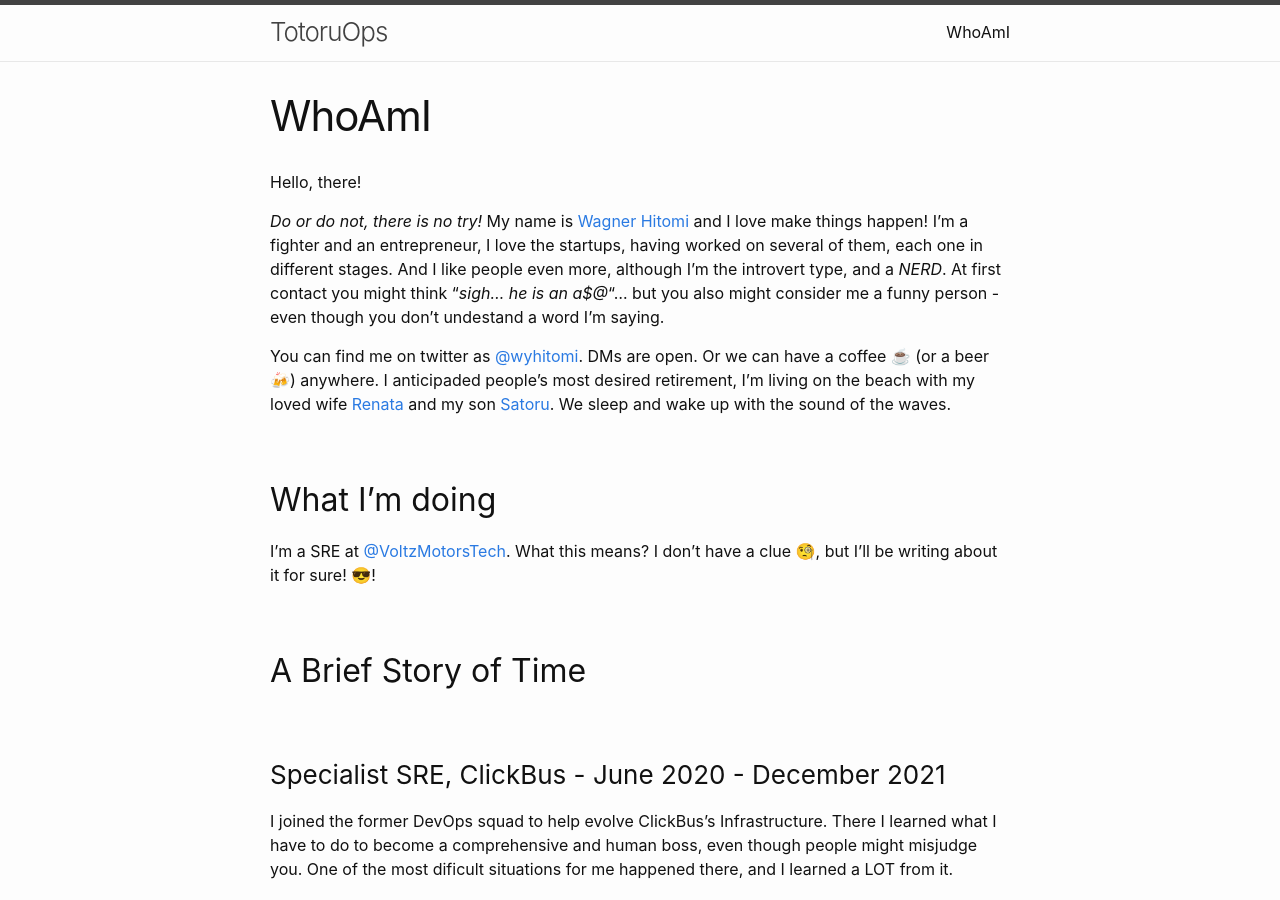
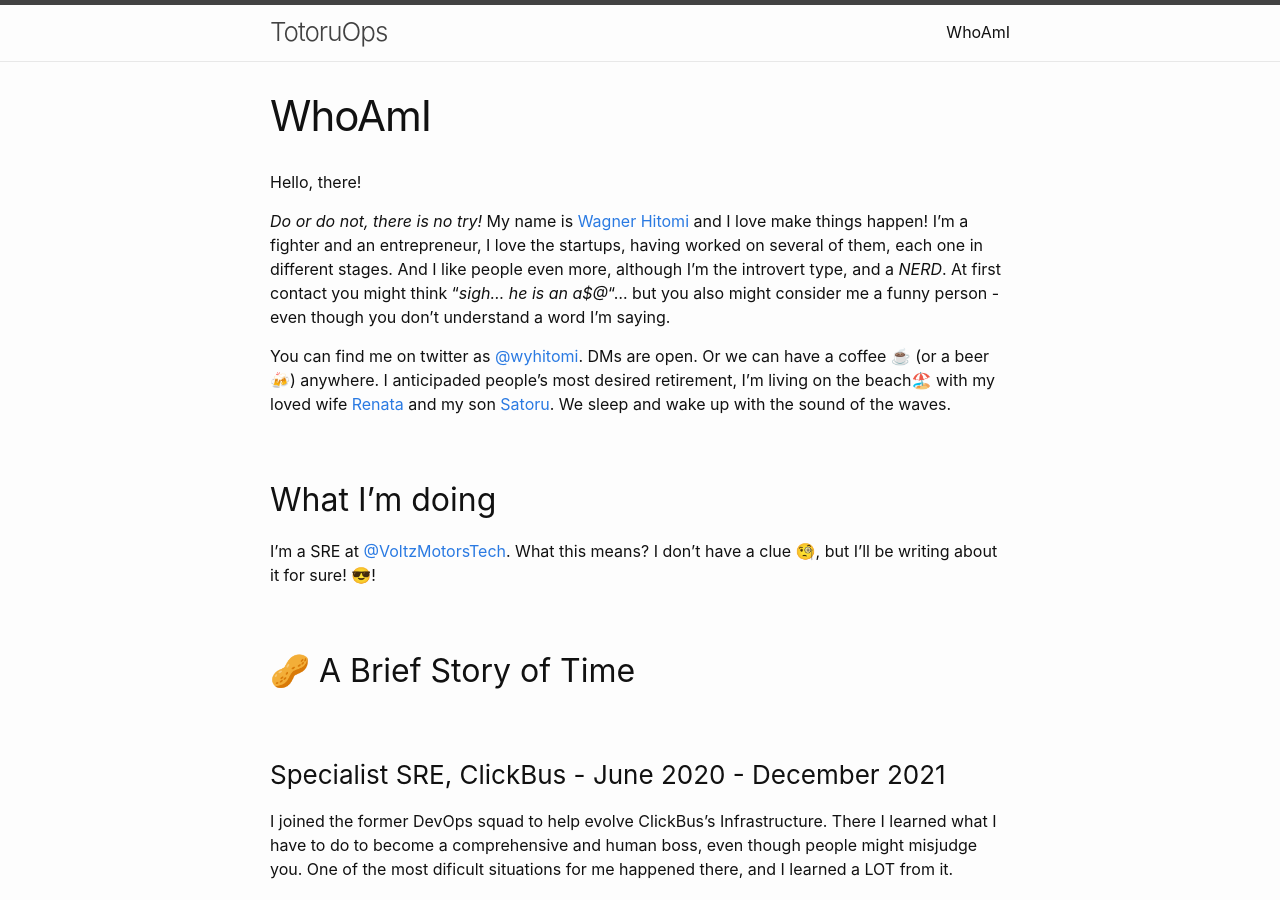
Before and after one commit to TotoruOps/blog, a Jekyll site: the page built from about.md, in a window 1280 px wide and 900 px high. Built offline with Jekyll 4.4.1, drawn with Linux system fonts in a browser that asks for light colours; emoji names are drawn with the system emoji font; some of the changed text lies outside the part shown.

```diff
--- a/about.md
+++ b/about.md
@@ -6,16 +6,16 @@ permalink: /about/
 
 Hello, there!
 
-*Do or do not, there is no try!* My name is [Wagner Hitomi](https://linkedin.com/in/wyhitomi) and I love make things happen! I'm a fighter and an entrepreneur, I love the startups, having worked on several of them, each one in different stages. And I like people even more, although I'm the introvert type, and a *NERD*. At first contact you might think "*sigh... he is an a$@*"... but you also might consider me a funny person - even though you don't undestand a word I'm saying.
+*Do or do not, there is no try!* My name is [Wagner Hitomi](https://linkedin.com/in/wyhitomi) and I love make things happen! I'm a fighter and an entrepreneur, I love the startups, having worked on several of them, each one in different stages. And I like people even more, although I'm the introvert type, and a *NERD*. At first contact you might think "*sigh... he is an a$@*"... but you also might consider me a funny person - even though you don't understand a word I'm saying.
 
-You can find me on twitter as [@wyhitomi](https://twitter.com/wyhitomi). DMs are open. Or we can have a coffee :coffee: (or a beer :beers:) anywhere. I anticipaded people's most desired retirement, I'm living on the beach with my loved wife [Renata](https://instagram.com/renatahitomii) and my son [Satoru](https://instagram.com/bloguinhobabyjapa). We sleep and wake up with the sound of the waves.
+You can find me on twitter as [@wyhitomi](https://twitter.com/wyhitomi). DMs are open. Or we can have a coffee :coffee: (or a beer :beers:) anywhere. I anticipaded people's most desired retirement, I'm living on the beach:beach_umbrella: with my loved wife [Renata](https://instagram.com/renatahitomii) and my son [Satoru](https://instagram.com/bloguinhobabyjapa). We sleep and wake up with the sound of the waves.
 
 
 ## What I'm doing
 
 I'm a SRE at [@VoltzMotorsTech](https://twitter.com/VoltzMotorsTech). What this means? I don't have a clue :monocle_face:, but I'll be writing about it for sure! :sunglasses:!
 
-## A Brief Story of Time
+## :peanuts: A Brief Story of Time
 
 ### Specialist SRE, ClickBus - June 2020 - December 2021
 
```
Also changed, not shown: other parts of about.md (+3 -1 lines).
